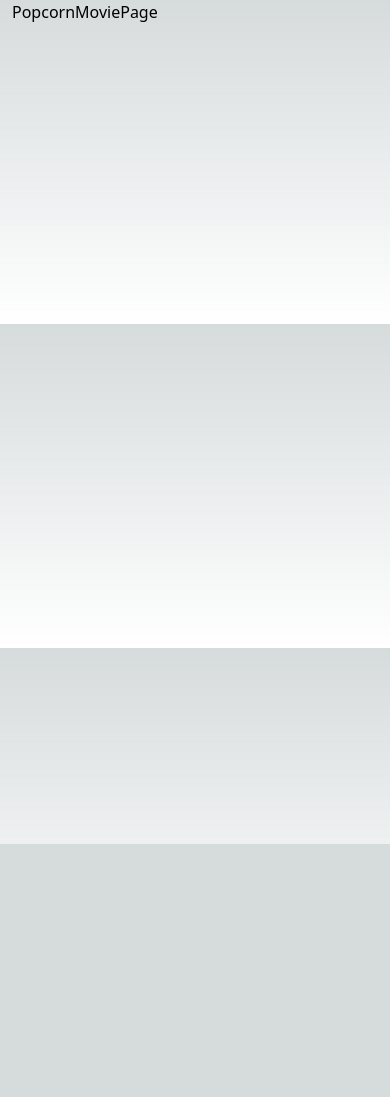
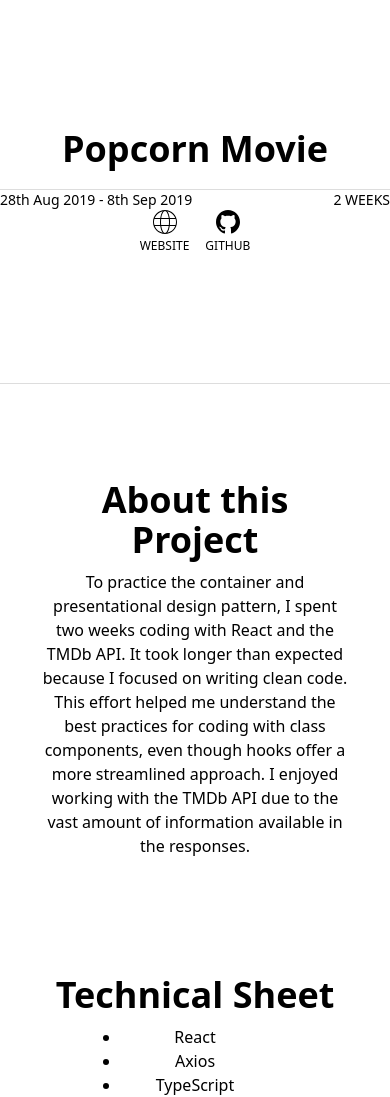
Before and after one commit to minjaeli/next-plusbeauxjours, a Next.js app: page /projects/web/popcornmovie in a window 390 px wide. Shown: the top 1097 px of the page. Before the commit the page ends 844 px from the top, so only its background shows below. Built offline with nearby package versions, Linux system fonts and the light colour scheme; a web font is replaced by a local one.

Commit message:
set: PopcornMovieWebPage

```diff
--- a/src/app/projects/web/airbnp/page.tsx
+++ b/src/app/projects/web/airbnp/page.tsx
@@ -5,7 +5,7 @@ import Image from "next/image";
 
 import { GithubIcon, WebIcon } from "@/components/Icons";
 
-const AirbnpWeb: React.FunctionComponent<any> = () => {
+const AirbnpWebPage: React.FunctionComponent<any> = () => {
   return (
     <div className="bg-bgColor mb-72">
       <div className="bg-bgColor flex justify-around h-96 border-b border-gray-300 md:flex-col md:items-center md:h-auto">
@@ -106,4 +106,4 @@ const AirbnpWeb: React.FunctionComponent<any> = () => {
   );
 };
 
-export default AirbnpWeb;
+export default AirbnpWebPage;
--- a/src/app/projects/web/popcornmovie/page.tsx
+++ b/src/app/projects/web/popcornmovie/page.tsx
@@ -1,18 +1,84 @@
-"use client";
+import React from "react";
+import Image from "next/image";
+import { GithubIcon, WebIcon } from "@/components/Icons";
 
-import { useEffect, useState } from "react";
-import { useRouter } from "next/navigation";
-
-const PopcornMoviePage = () => {
-  const router = useRouter();
-
-  useEffect(() => {}, []);
-
+const PopcornMovieWebPage = () => {
   return (
-    <section className="flex flex-col max-w-[560px] px-3">
-      <h1>PopcornMoviePage</h1>
-    </section>
+    <div className="bg-bgColor mb-72">
+      <div className="max-w-screen-xl mx-auto">
+        <div className="bg-bgColor flex flex-col lg:flex-row justify-around h-96 border-b border-borderColor lg:h-[830px]">
+          <div className="flex flex-col justify-center items-center w-full lg:w-1/3 h-full">
+            <div className="text-4xl font-semibold mb-2.5 leading-10">Popcorn Movie</div>
+            <div className="flex w-full justify-between border-t border-borderColor mt-2.5">
+              <div className="text-sm">28th Aug 2019 - 8th Sep 2019</div>
+              <div className="text-sm">2 WEEKS</div>
+            </div>
+            <div className="flex mt-17.5 space-x-4">
+              <a
+                target="_blank"
+                rel="noopener noreferrer"
+                href={"https://musing-roentgen-9a0963.netlify.app"}>
+                <div className="flex flex-col items-center">
+                  <WebIcon />
+                  <div className="text-xs text-center mt-1">WEBSITE</div>
+                </div>
+              </a>
+              <a
+                target="_blank"
+                rel="noopener noreferrer"
+                href={"https://github.com/plusbeauxjours/petflix"}>
+                <div className="flex flex-col items-center">
+                  <GithubIcon />
+                  <div className="text-xs text-center mt-1">GITHUB</div>
+                </div>
+              </a>
+            </div>
+          </div>
+        </div>
+        <div className="my-24 flex justify-center">
+          <div className="w-4/5 text-center flex flex-col items-center">
+            <p className="text-4xl font-semibold mb-2.5">About this Project</p>
+            <div className="flex flex-row">
+            To practice the container and presentational design pattern, I spent two weeks coding with React and the TMDb API. It took longer than expected because I focused on writing clean code. This effort helped me understand the best practices for coding with class components, even though hooks offer a more streamlined approach. I enjoyed working with the TMDb API due to the vast amount of information available in the responses.
+            </div>
+          </div>
+        </div>
+        <div className="my-24 flex justify-center">
+          <div className="w-4/5 text-center flex flex-col items-center">
+            <div className="border-b border-borderColor w-75 mb-5"></div>
+            <p className="text-4xl font-semibold mb-2.5">Technical Sheet</p>
+            <ul className="list-disc">
+              <li>React</li>
+              <li>Axios</li>
+              <li>TypeScript</li>
+              <li>Styled-Components</li>
+              <li>Netlify</li>
+            </ul>
+          </div>
+        </div>
+        <div className="my-24 flex justify-center">
+          <div className="w-4/5 text-center flex flex-col items-center">
+            <div className="border-b border-borderColor w-75 mb-5"></div>
+            <div className="flex flex-row justify-center w-full">
+              <div className="relative flex justify-center items-center w-50 h-50 bg-[#17171A]">
+                <div className="absolute text-center font-medium text-white">#17171A</div>
+              </div>
+            </div>
+            <div className="border-b border-borderColor w-75 my-24"></div>
+          </div>
+        </div>
+        <div className="my-24 flex justify-center">
+          <Image
+            src={"/images/web/popcorn_movie/popcorn_movie_screenshot.jpg"}
+            width={1200}
+            height={1200}
+            alt="Movie Web Screenshot"
+            className="w-full max-w-4xl"
+          />
+        </div>
+      </div>
+    </div>
   );
 };
 
-export default PopcornMoviePage;
+export default PopcornMovieWebPage;
```
